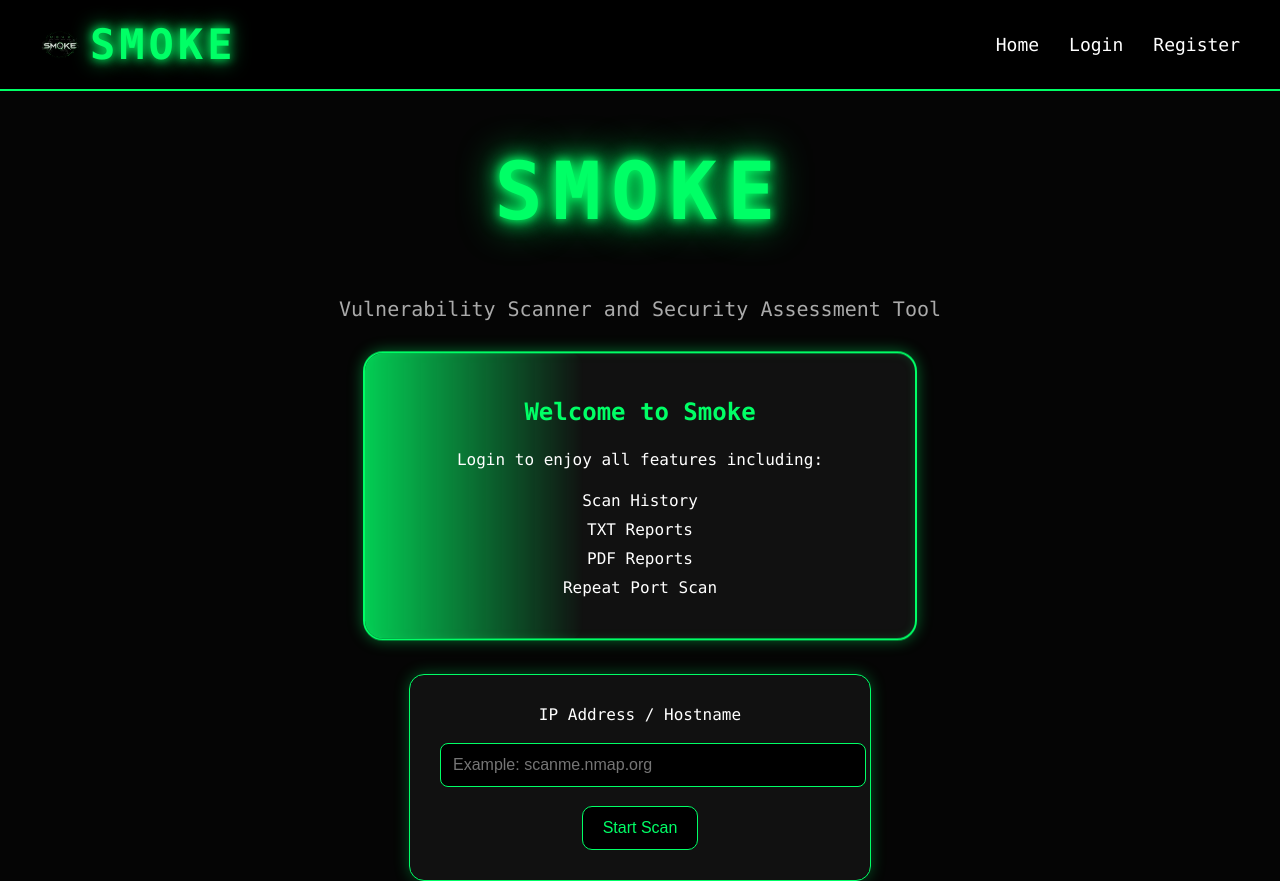
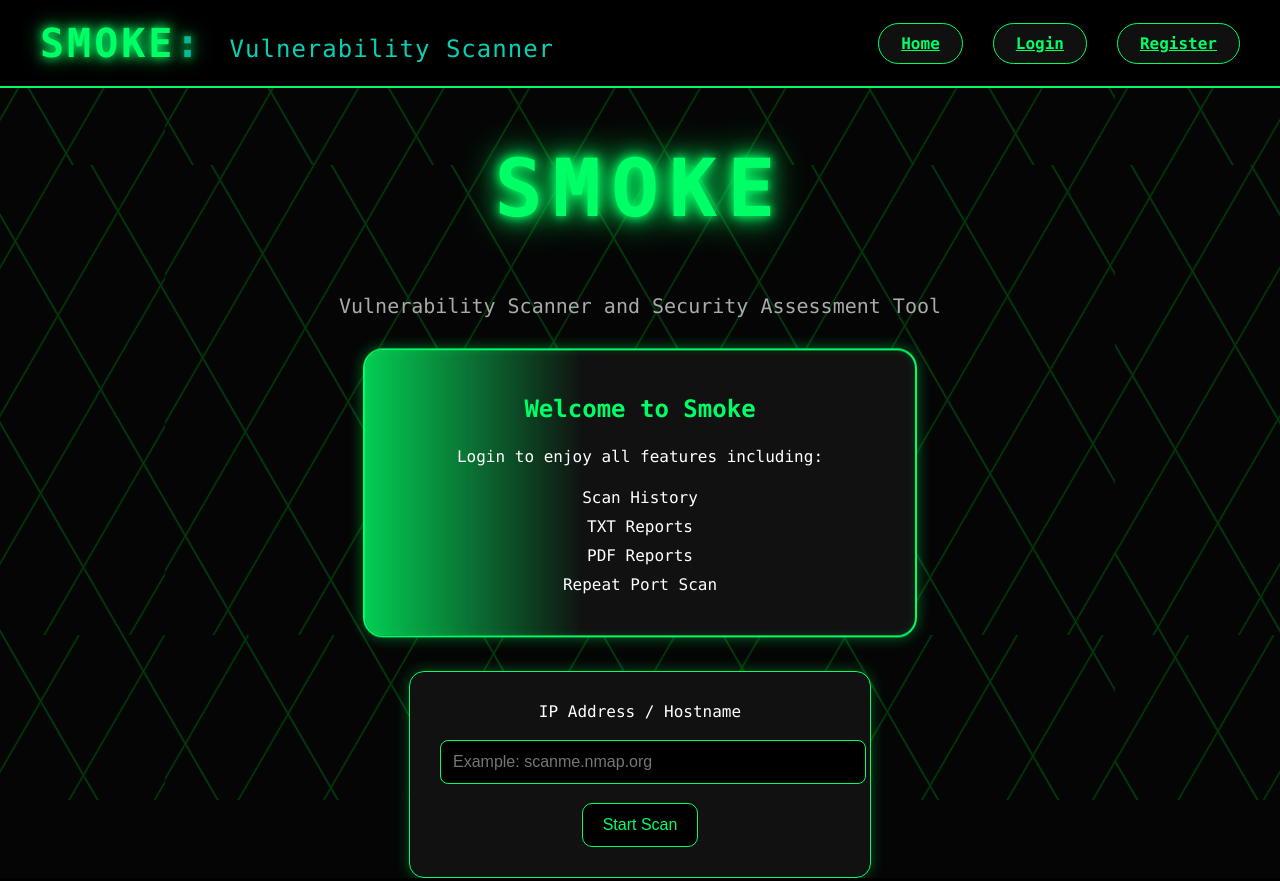
Before and after one commit to Somyaranjan7/Smoke, a Flask app: page / in a window 1280 px wide. Run offline with Flask 3, Linux system fonts and the light colour scheme.

Commit message:
Added animation

```diff
--- a/static/css/dashboard.css
+++ b/static/css/dashboard.css
@@ -17,19 +17,68 @@
 
 .nav-logo {
 
-    font-size: 42px;
-
     color: #00ff66;
 
-    letter-spacing: 4px;
+    font-size: 40px;
 
     font-weight: bold;
+
+    letter-spacing: 3px;
 
     text-shadow:
 
         0 0 10px #00ff66,
 
         0 0 20px #00ff66;
+
+}
+
+
+.logo-colon {
+
+    color: rgb(5, 185, 155);
+
+}
+
+
+.logo-subtitle {
+
+    color: rgb(7, 209, 179);
+
+    font-size: 24px;
+
+    font-weight: normal;
+
+    letter-spacing: 1px;
+
+    text-shadow: none;
+
+}
+
+
+@keyframes glow {
+
+    from {
+
+        text-shadow:
+
+            0 0 10px #00ff66,
+
+            0 0 20px #00ff66;
+
+    }
+
+    to {
+
+        text-shadow:
+
+            0 0 20px #00ff66,
+
+            0 0 40px #00ff66,
+
+            0 0 60px #00ff66;
+
+    }
 
 }
 
@@ -45,18 +94,35 @@
 
 .nav-links a {
 
-    color: white;
+    color: #00ff66;
 
-    font-size: 18px;
+    background-color: #101010;
+
+    border: 1px solid #00ff66;
+
+    padding: 10px 22px;
+
+    border-radius: 25px;
+
+    font-size: 16px;
+
+    font-weight: bold;
 
     transition: .3s;
 
 }
 
-
 .nav-links a:hover {
 
-    color: #00ff66;
+    background-color: #00ff66;
+
+    color: black;
+
+    box-shadow:
+
+        0 0 15px #00ff66;
+
+    transform: translateY(-2px);
 
 }
 
--- a/static/css/style.css
+++ b/static/css/style.css
@@ -8,22 +8,6 @@ body {
 
     margin: 0;
 
-}
-
-.nav-logo {
-    display: flex;
-    align-items: center;
-    gap: 10px;
-    font-size: 24px;
-    font-weight: bold;
-    color: #00ff66;
-}
-
-.logo-img {
-    width: 40px;
-    height: 40px;
-    object-fit: contain;
-    display: block;
 }
 
 .container {
@@ -54,7 +38,14 @@ h3 {
 
 a {
 
-    text-decoration: none;
+    color: #00ffff;
+
+}
+
+
+a:hover {
+
+    color: #80ffff;
 
 }
 
@@ -493,3 +484,134 @@ hr {
     }
 
 }
+.background-energy {
+    position: fixed;
+    top: 0;
+    left: 0;
+    width: 100%;
+    height: 100%;
+    z-index: -2;
+    pointer-events: none;
+    opacity: .3;
+
+    background:
+        repeating-linear-gradient(
+            120deg,
+            transparent,
+            transparent 70px,
+            rgba(0,120,0,.8) 71.5px,
+            rgba(0,255,102,.9) 72px,
+            rgba(0,120,0,.8) 72.5px,
+            transparent 74px
+        ),
+
+        repeating-linear-gradient(
+            60deg,
+            transparent,
+            transparent 100px,
+            rgba(0,100,0,.7) 101px,
+            rgba(0,255,102,.8) 102px,
+            rgba(0,100,0,.7) 103px,
+            transparent 104px
+        );
+
+    animation: energyMove 12s linear infinite;
+}
+
+@keyframes energyMove {
+
+    from {
+
+        background-position: 0 0, 0 0;
+
+    }
+
+    to {
+
+        background-position: 300px -300px, -300px 300px;
+
+    }
+
+}
+.lightning-flash {
+
+    position: fixed;
+
+    inset: 0;
+
+    z-index: -1;
+
+    pointer-events: none;
+
+    background:
+
+        radial-gradient(
+            circle at 20% 30%,
+            rgba(0,255,102,.8),
+            transparent 40%
+        ),
+
+        radial-gradient(
+            circle at 80% 70%,
+            rgba(0,255,102,.7),
+            transparent 35%
+        ),
+
+        radial-gradient(
+            circle at center,
+            rgba(0,255,102,.9),
+            transparent 50%
+        );
+
+    opacity: 0;
+
+    animation: lightning 8s infinite;
+
+}
+@keyframes lightning {
+
+    0%,
+    88%,
+    100% {
+
+        opacity: 0;
+
+    }
+
+    89% {
+
+        opacity: .8;
+
+    }
+
+    90% {
+
+        opacity: .9;
+
+    }
+
+    91% {
+
+        opacity: 1;
+
+    }
+
+    92% {
+
+        opacity: .2;
+
+    }
+
+    93% {
+
+        opacity: .9;
+
+    }
+
+    94% {
+
+        opacity: .1;
+
+    }
+
+}
--- a/templates/base.html
+++ b/templates/base.html
@@ -10,29 +10,32 @@
 
     </title>
 
-    <link rel="icon" type="image/png" href="{{ url_for('static', filename='images/logo.png') }}">
-
-    <link rel="stylesheet" href="{{ url_for(
+    <link rel="stylesheet"
+    href="{{ url_for(
     'static',
     filename='css/style.css'
     ) }}">
 
-    <link rel="stylesheet" href="{{ url_for(
+    <link rel="stylesheet"
+    href="{{ url_for(
     'static',
     filename='css/forms.css'
     ) }}">
 
-    <link rel="stylesheet" href="{{ url_for(
+    <link rel="stylesheet"
+    href="{{ url_for(
     'static',
     filename='css/tables.css'
     ) }}">
 
-    <link rel="stylesheet" href="{{ url_for(
+    <link rel="stylesheet"
+    href="{{ url_for(
     'static',
     filename='css/dashboard.css'
     ) }}">
 
-    <link rel="stylesheet" href="{{ url_for(
+    <link rel="stylesheet"
+    href="{{ url_for(
     'static',
     filename='css/responsive.css'
     ) }}">
@@ -41,13 +44,25 @@
 
 <body>
 
+    <div class="background-energy"></div>
+
+    <div class="lightning-flash"></div>
+
     <div class="navbar">
 
-        <div class="nav-logo">
+        <div class="logo-section">
 
-            <img src="{{ url_for('static', filename='images/logo.png') }}" alt="SMOKE Logo" class="logo-img">
+           <div class="nav-logo">
 
-            <span>SMOKE</span>
+             SMOKE<span class="logo-colon">:</span>
+
+            <span class="logo-subtitle">
+
+             Vulnerability Scanner
+
+            </span>
+
+            </div>
 
         </div>
 
@@ -67,7 +82,8 @@
 
             </a>
 
-            <a href="/logout" onclick="return confirmLogout()">
+            <a href="/logout"
+               onclick="return confirmLogout()">
 
                 Logout
 
```
